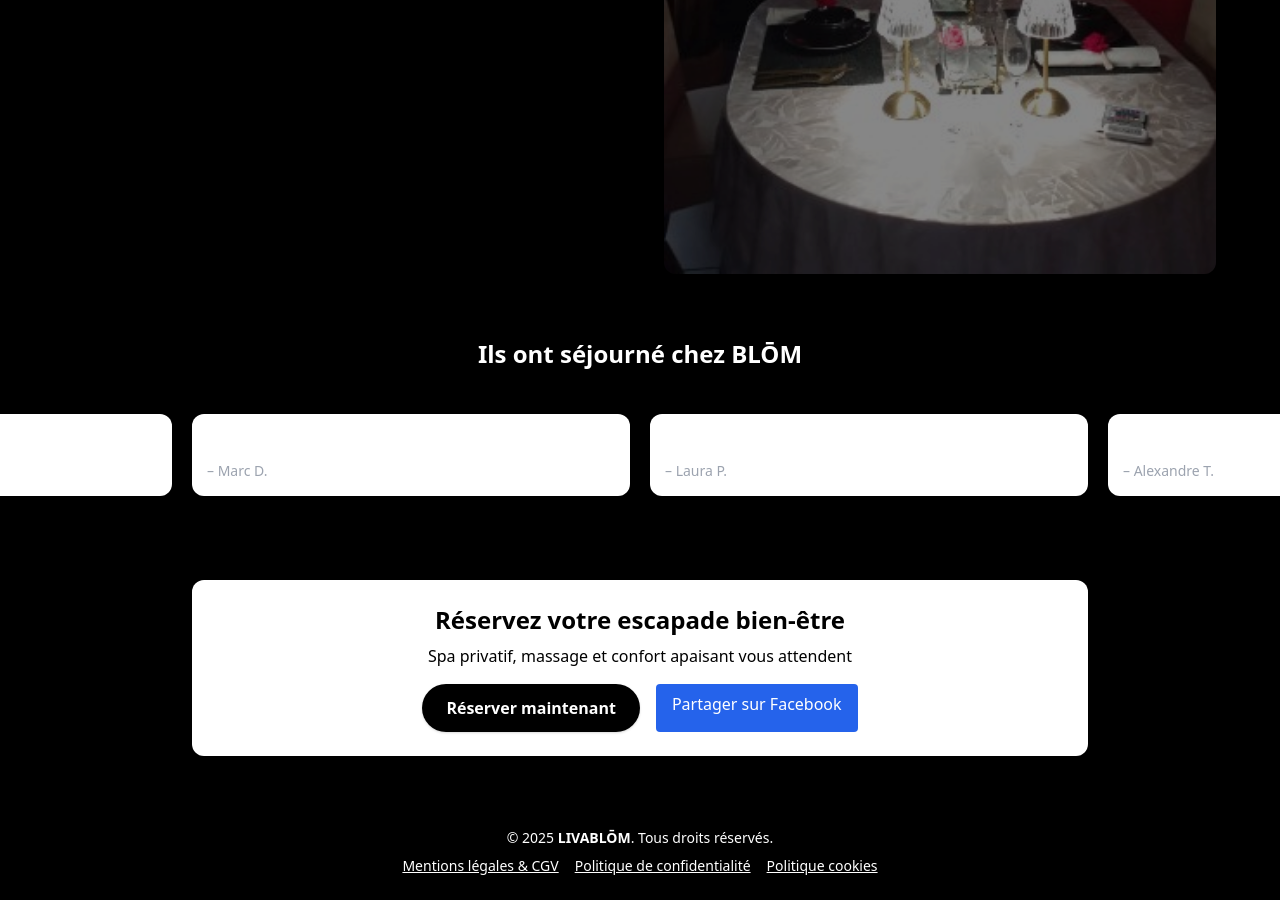
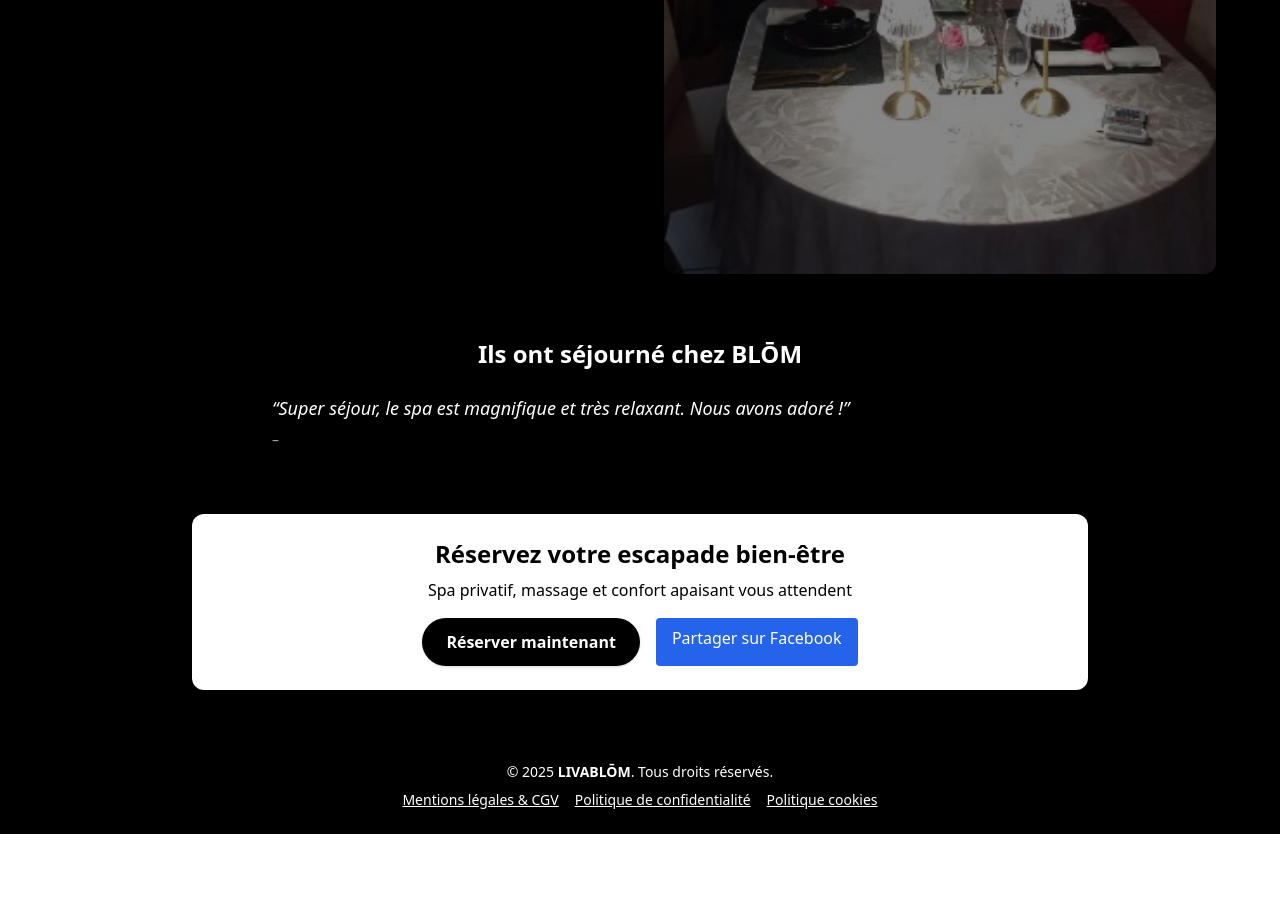
Before and after one commit to LIVABLOM/LIVABLOM, a Jekyll site: the page built from blom.md, in a window 1280 px wide and 900 px high, scrolled down 4346 px. Built offline with Jekyll 4.4.1, drawn with Linux system fonts in a browser that asks for light colours; comment, search, counter and statistics services are not loaded; after the commit the page ends 5180 px from its top, so only the background shows below that.

Commit message:
Update blom.md

```diff
--- a/blom.md
+++ b/blom.md
@@ -82,23 +82,20 @@
     </div>
 
 <!-- Bloc témoignages -->
-<div class="mt-20">
+<div class="mt-20 bg-black text-white">
   <h2 class="text-2xl font-bold text-center mb-6">Ils ont séjourné chez BLŌM</h2>
-
-  <!-- Carrousel -->
-  <div class="swiper-container max-w-4xl mx-auto">
-    <div class="swiper-wrapper">
+  <div class="relative max-w-3xl mx-auto overflow-hidden">
+    <div id="carousel" class="flex transition-transform duration-700">
       {% for avis in site.data.avis_blom %}
-      <div class="swiper-slide">
-        <div class="avis-card cursor-pointer" onclick="openModal({{ forloop.index0 }})">
-          <p class="italic truncate">“{{ avis.texte | truncate: 80 }}”</p>
-          <span class="block mt-2 text-sm text-gray-400">– {{ avis.nom }}</span>
-        </div>
+      <div class="min-w-full px-4 cursor-pointer" onclick="openModal({{ forloop.index0 }})">
+        <p class="italic text-lg truncate">“{{ avis.texte | truncate: 100 }}”</p>
+        <span class="block mt-2 text-sm text-gray-400">– {{ avis.auteur }}</span>
       </div>
       {% endfor %}
     </div>
   </div>
 </div>
+
 
 <!-- Modal témoignages -->
 <div id="avisModal" class="fixed inset-0 bg-black bg-opacity-80 hidden items-center justify-center z-50 px-4">
```
